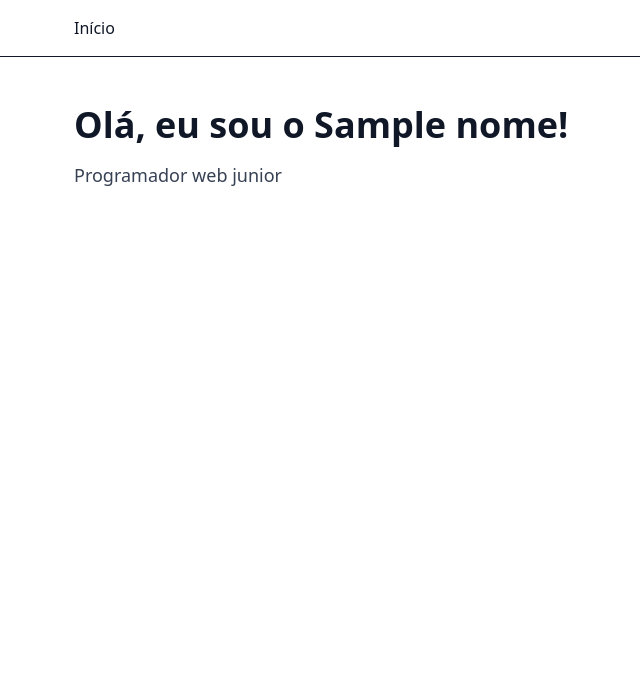
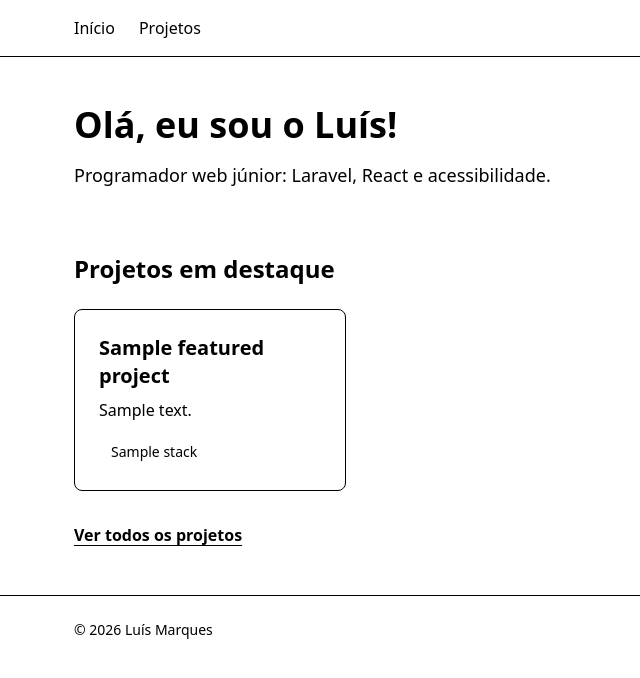
Before and after one commit to lmarques39/portfolio-php, a Laravel app: template resources/views/home.blade.php in a window 1280 px wide. Shown: the top 678 px of the page, without its empty margins (134-774 px from the left). Run offline with Laravel 12, Linux system fonts and the light colour scheme; the template is opened without the code that fills it: most values are stand-ins (such as "Sample title", 1, 10 or a date in 2020); style sheets or scripts are compiled from the project's sources.

Commit message:
feat: pages of products with Blade components

```diff
--- a/resources/views/components/layout.blade.php
+++ b/resources/views/components/layout.blade.php
@@ -8,15 +8,27 @@
     <title>{{ $title }} · Luís Marques</title>
     @vite(['resources/css/app.css', 'resources/js/app.js'])
 </head>
-<body class="bg-white text-gray-900 antialiased">
-    <header class="border-b">
+
+<body class="bg-surface text-ink antialiased">
+
+    <a href="#conteudo"
+       class="sr-only focus:not-sr-only focus:fixed focus:top-4 focus:left-4 focus:z-50 focus:rounded focus:bg-ink focus:px-4 focus:py-2 focus:text-surface">
+        Saltar para o conteúdo
+    </a>
+
+    <header class="border-b border-line">
         <nav aria-label="Principal" class="mx-auto flex max-w-4xl gap-6 px-4 py-4">
-            <a href="{{ route('home') }}">Início</a>
+            <x-nav-link :href="route('home')" :active="request()->routeIs('home')">Início</x-nav-link>
+            <x-nav-link :href="route('projects.index')" :active="request()->routeIs('projects.*')">Projetos</x-nav-link>
         </nav>
     </header>
 
-    <main id="conteudo" class="mx-auto max-w-4xl px-4 py-12">
+    <main id="conteudo" tabindex="-1" class="mx-auto max-w-4xl px-4 py-12">
         {{ $slot }}
     </main>
+
+    <footer class="border-t border-line">
+        <p class="mx-auto max-w-4xl px-4 py-6 text-sm text-muted">© {{ date('Y') }} Luís Marques</p>
+    </footer>
 </body>
 </html>
--- /dev/null
+++ b/resources/views/components/nav-link.blade.php
@@ -0,0 +1,10 @@
+@props (['active' => false])
+
+<a {{$atributes->class([
+    'rounded underline-offset-4 hover:underline',
+    'font-semibold text-brand' => $active,
+]) }}
+    @if ($active) aria-current="page" @endif>
+    {{ $slot }}
+
+</a>
--- /dev/null
+++ b/resources/views/components/project-card.blade.php
@@ -0,0 +1,19 @@
+@props(['project'])
+
+<article class="relative flex flex-col rounded-lg border border-line p-6 transition hover:shadow-md focus-within:ring-2 focus-within:ring-brand">
+    <h3 class="text-xl font-semibold">
+        <a href="{{ route('projects.show', $project) }}" class="after:absolute after:inset-0 focus:outline-none">
+            {{ $project->title }}
+        </a>
+    </h3>
+
+    <p class="mt-2 text-muted">{{ $project->excerpt }}</p>
+
+    @if ($project->stack)
+        <ul class="mt-4 flex flex-wrap gap-2" aria-label="Tecnologias">
+            @foreach ($project->stack as $tech)
+                <x-tag>{{ $tech }}</x-tag>
+            @endforeach
+        </ul>
+    @endif
+</article>
--- /dev/null
+++ b/resources/views/components/tag.blade.php
@@ -0,0 +1,3 @@
+<li {{ $attributes->merge(['class' => 'rounded-full bg-brand-soft px-3 py-1 text-sm text-brand']) }}>
+    {{ $slot }}
+</li>
--- a/resources/views/home.blade.php
+++ b/resources/views/home.blade.php
@@ -1,5 +1,19 @@
 
 <x-layout title="Início">
-    <h1 class="text-4xl font-bold">Olá, eu sou o {{ $nome }}!</h1>
-    <p class="mt-4 text-lg text-gray-700">Programador web junior</p>
+    <h1 class="text-4xl font-bold">Olá, eu sou o Luís!</h1>
+    <p class="mt-4 text-lg text-muted">Programador web júnior: Laravel, React e acessibilidade.</p>
+
+    <section aria-labelledby="destaques" class="mt-16">
+        <h2 id="destaques" class="text-2xl font-bold">Projetos em destaque</h2>
+
+        <div class="mt-6 grid gap-6 sm:grid-cols-2 lg:grid-cols-3">
+            @foreach ($featuredProjects as $project)
+                <x-project-card :project="$project" />
+            @endforeach
+        </div>
+
+        <a href="{{ route('projects.index') }}" class="mt-8 inline-block font-semibold text-brand underline underline-offset-4">
+            Ver todos os projetos
+        </a>
+    </section>
 </x-layout>
--- a/routes/web.php
+++ b/routes/web.php
@@ -1,6 +1,10 @@
 <?php
 
 use App\Http\Controllers\PageController;
+use App\Http\Controllers\ProjectController;
 use Illuminate\Support\Facades\Route;
 
 Route::get('/', [PageController::class, 'home'])->name('home');
+
+Route::get('/projetos', [ProjectController::class, 'index'])->name('projects.index');
+Route::get('/projetos/{project}', [ProjectController::class, 'show'])->name('projects.show');
```
Also changed, not shown: app/Http/Controllers/ProjectController.php (added, +24 -0 lines), resources/views/projects/index.blade.php (added, +12 -0 lines), resources/views/projects/show.blade.php (added, +34 -0 lines).
